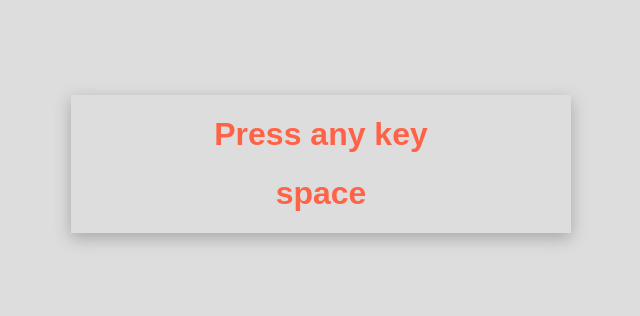
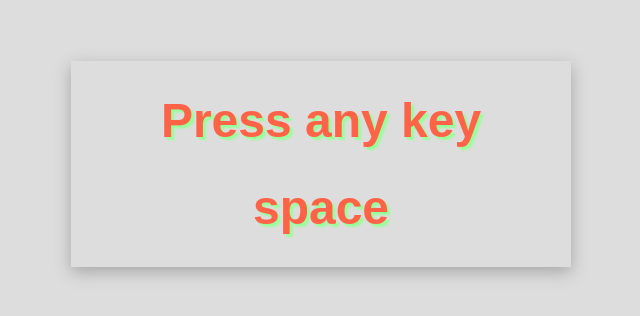
Before and after one commit to juber13/keyevent, a plain HTML site: page index.html in a window 1280 px wide. Shown: the part 236-552 px from the top of the page, without its empty margins (319-959 px from the left). Drawn offline with Linux system fonts and the light colour scheme.

Commit message:
add text shadow

```diff
--- a/style.css
+++ b/style.css
@@ -20,3 +20,8 @@ html,body{
     box-shadow: rgba(68, 66, 66, 0.35) 0px 5px 15px;
     color: tomato;
 }
+
+h1{
+    font-size: 3rem;
+  text-shadow: 3px 3px 2px rgb(153, 254, 153);
+}
```
